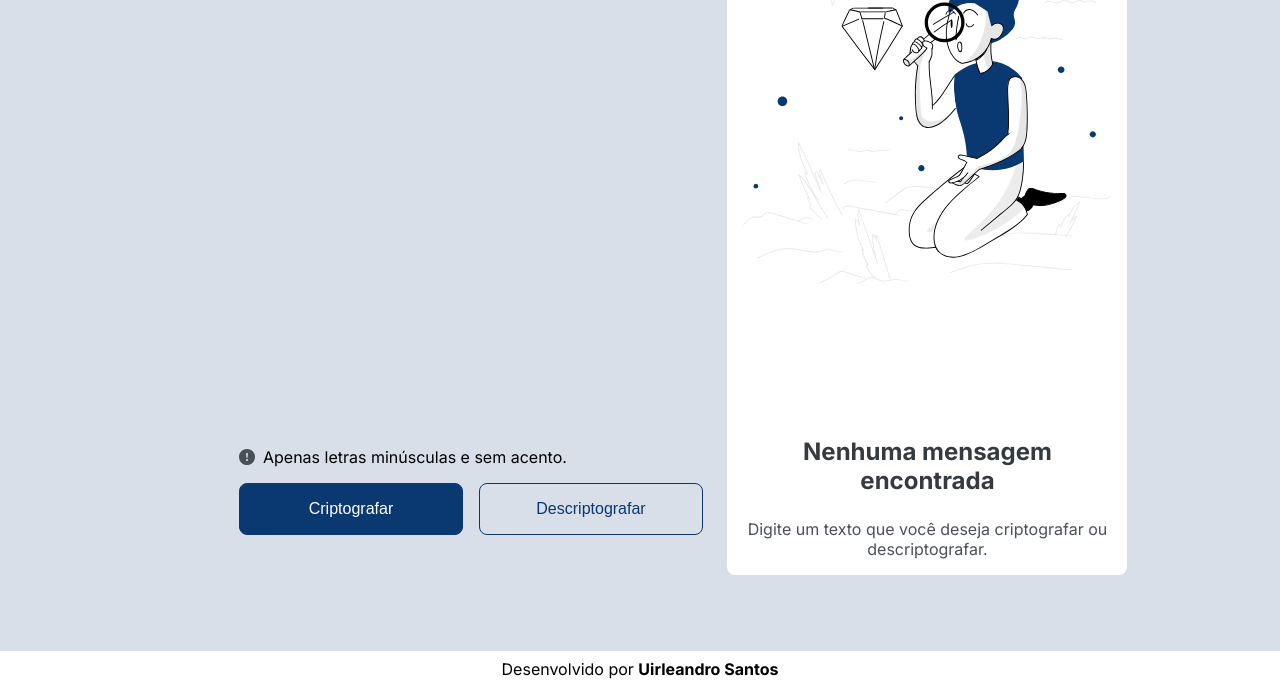
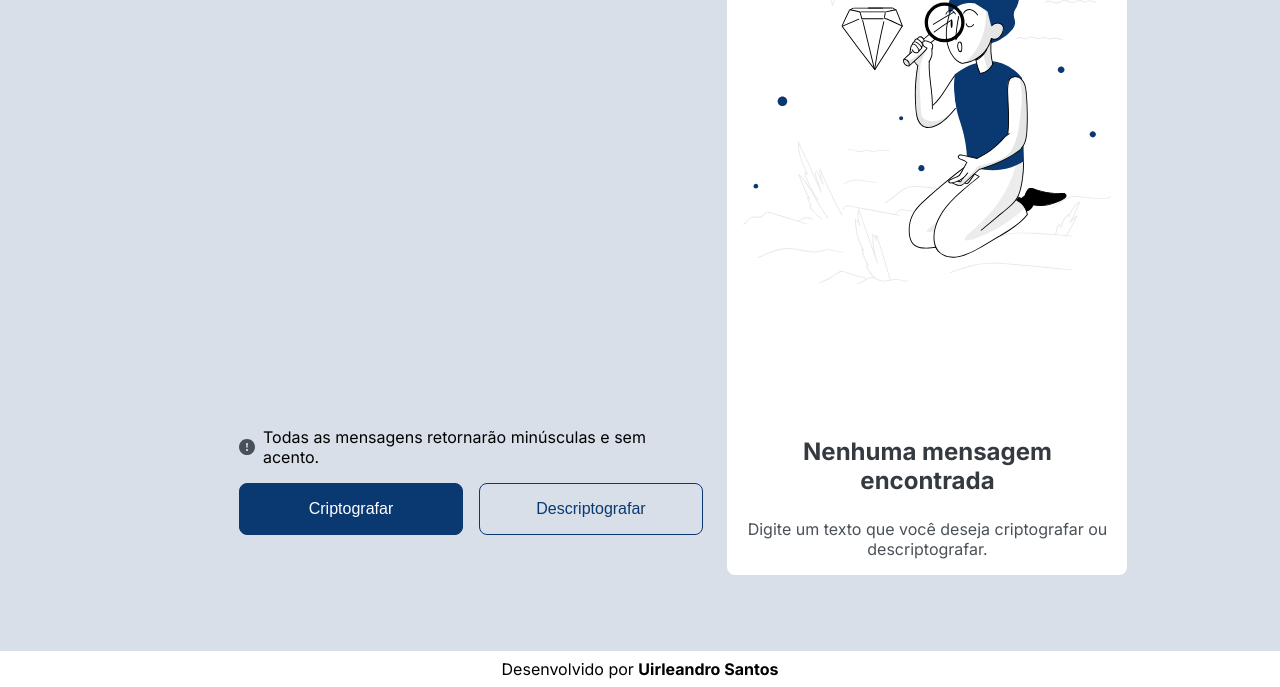
Before and after one commit to UirleandroSantos/criptograma, a plain HTML site: page index.html in a window 1280 px wide. Shown: the part 113-800 px from the top of the page. Drawn offline with Linux system fonts and the light colour scheme.

Commit message:
update phrase info

```diff
--- a/index.html
+++ b/index.html
@@ -21,7 +21,7 @@
                 <div>
                     <div class="container-input-info">
                         <img src="./assets/bi_exclamation-circle-fill.svg" alt="">
-                        <p>Apenas letras minúsculas e sem acento.</p>
+                        <p>Todas as mensagens retornarão minúsculas e sem acento.</p>
                     </div>
                     <div class="container-input-buttons">
                         <button onclick="criptografar()" class="criptografar">Criptografar</button>
```
